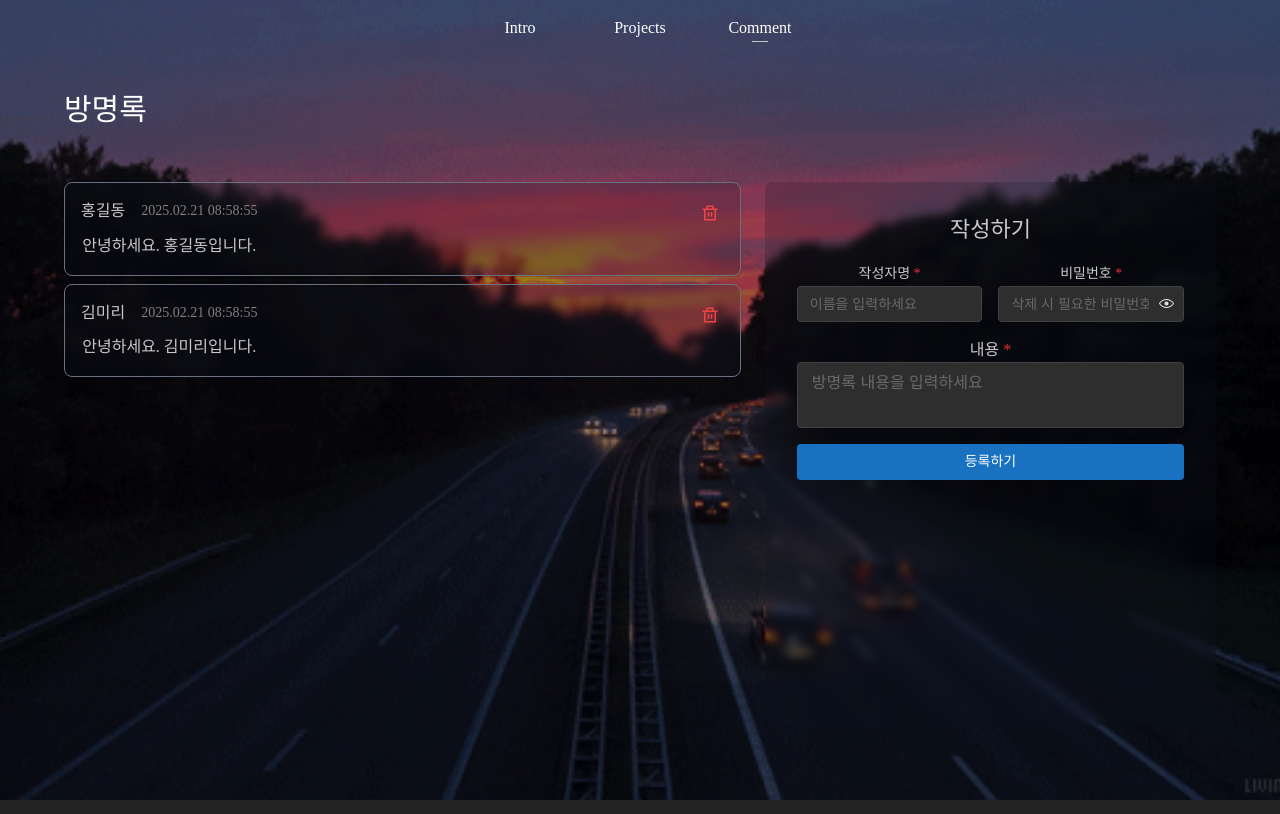
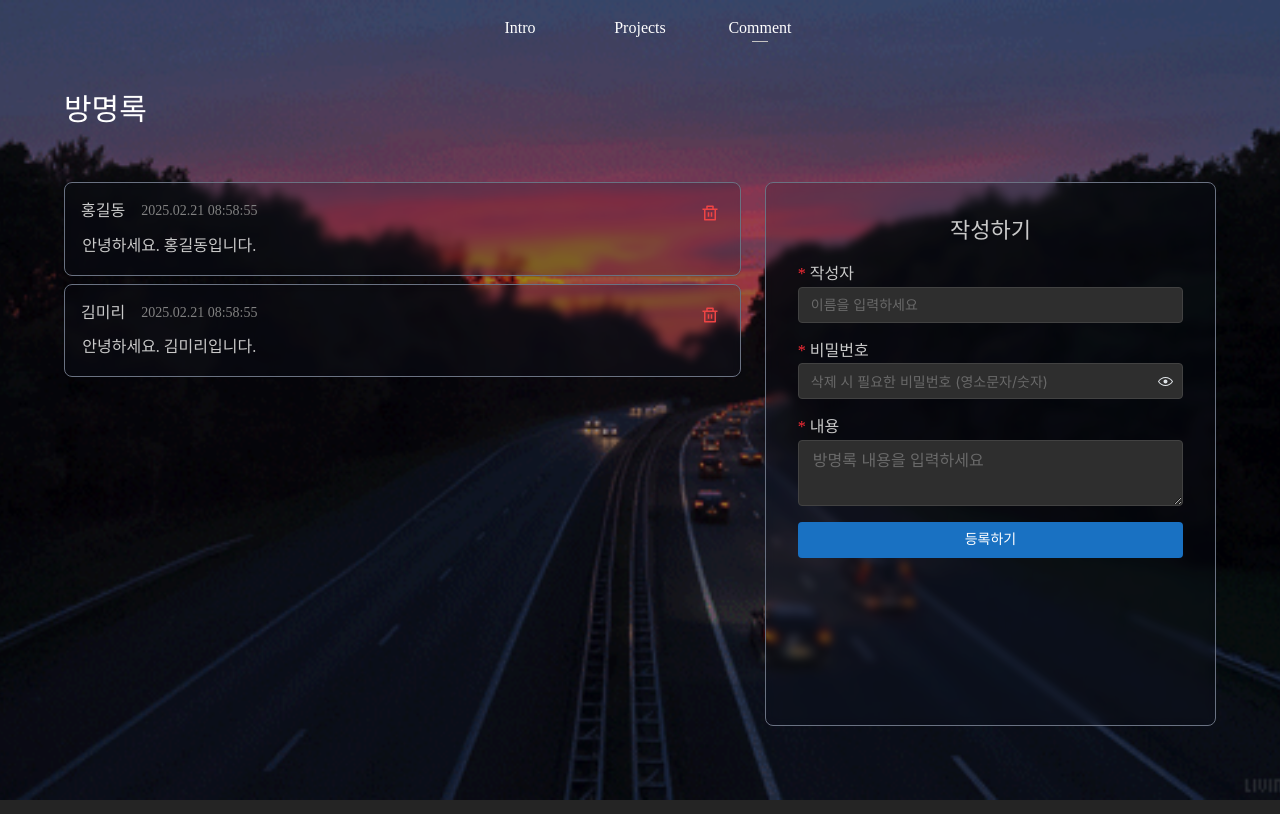
Before and after one commit to dlwlsdn201/dev.leejinw-portfolio-2025--react19, a React (Vite) app: page /comment in a window 1280 px wide. Built offline with nearby package versions, Linux system fonts and the light colour scheme.

Commit message:
:lipstick #3 Comment page > 방명록 작성 폼 label, input UI 요소들의 레이아웃 변경 (Horizontal -> Vertical)

```diff
--- a/src/widgets/comment/CommentInputWidget.tsx
+++ b/src/widgets/comment/CommentInputWidget.tsx
@@ -11,12 +11,9 @@ import {
 } from '@mantine/core';
 import { notifications } from '@mantine/notifications';
 import { useDisclosure } from '@mantine/hooks';
-import {
-  GuestbookComment,
-  NewGuestbookComment,
-} from '@features/comment/model/comment';
-import dayjs from 'dayjs';
+import { NewGuestbookComment } from '@features/comment/model/comment';
 import { useCommentStore } from './store/useCommentStore';
+import { InputItem } from './component/InputItem';
 
 export const CommentInputWidget = () => {
   const [author, setAuthor] = useState('');
@@ -174,42 +171,58 @@ export const CommentInputWidget = () => {
         }}
         radius="md"
         p="xl"
-        className="h-[100%] "
+        className="h-[100%] border border-gray-500"
       >
         <form onSubmit={handleSubmit}>
           <Stack>
             <Title order={3} className="">
               작성하기
             </Title>
-            <div className="grid grid-cols-1 md:grid-cols-2 gap-4">
+            <div className="flex flex-col gap-y-4 justify-start">
+              <InputItem
+                label="작성자"
+                isRequired={true}
+                inputElement={
                   <TextInput
-                label="작성자명"
                     placeholder="이름을 입력하세요"
                     value={author}
                     onChange={(e) => setAuthor(e.target.value)}
                     required
                     className="w-full"
                   />
+                }
+              />
+              <InputItem
+                label="비밀번호"
+                isRequired={true}
+                inputElement={
                   <PasswordInput
-                label="비밀번호"
-                placeholder="삭제 시 필요한 비밀번호"
+                    placeholder="삭제 시 필요한 비밀번호 (영소문자/숫자)"
                     value={password}
                     onChange={(e) => setPassword(e.target.value)}
                     required
                     className="w-full"
                   />
-            </div>
+                }
+              />
+              <InputItem
+                label="내용"
+                isRequired={true}
+                inputElement={
                   <Textarea
-              label="내용"
                     placeholder="방명록 내용을 입력하세요"
                     minRows={1}
                     maxRows={10}
                     size="md"
+                    resize="block"
                     value={content}
                     onChange={(e) => setContent(e.target.value)}
                     required
                     className="w-full"
                   />
+                }
+              />
+            </div>
             <Button
               type="submit"
               loading={loading}
--- /dev/null
+++ b/src/widgets/comment/component/InputItem.tsx
@@ -0,0 +1,23 @@
+import { ReactElement } from 'react';
+
+interface InputItemProps {
+  label: string;
+  inputElement: ReactElement;
+  isRequired?: boolean;
+}
+
+export const InputItem: React.FC<InputItemProps> = ({
+  label,
+  isRequired,
+  inputElement,
+}) => {
+  return (
+    <div className="flex flex-col justify-start">
+      <div className="text-left">
+        {isRequired && <span className="text-red-500 mr-1!">*</span>}
+        {label}
+      </div>
+      {inputElement}
+    </div>
+  );
+};
```
Lines whose indentation alone changed are shown as unchanged.
